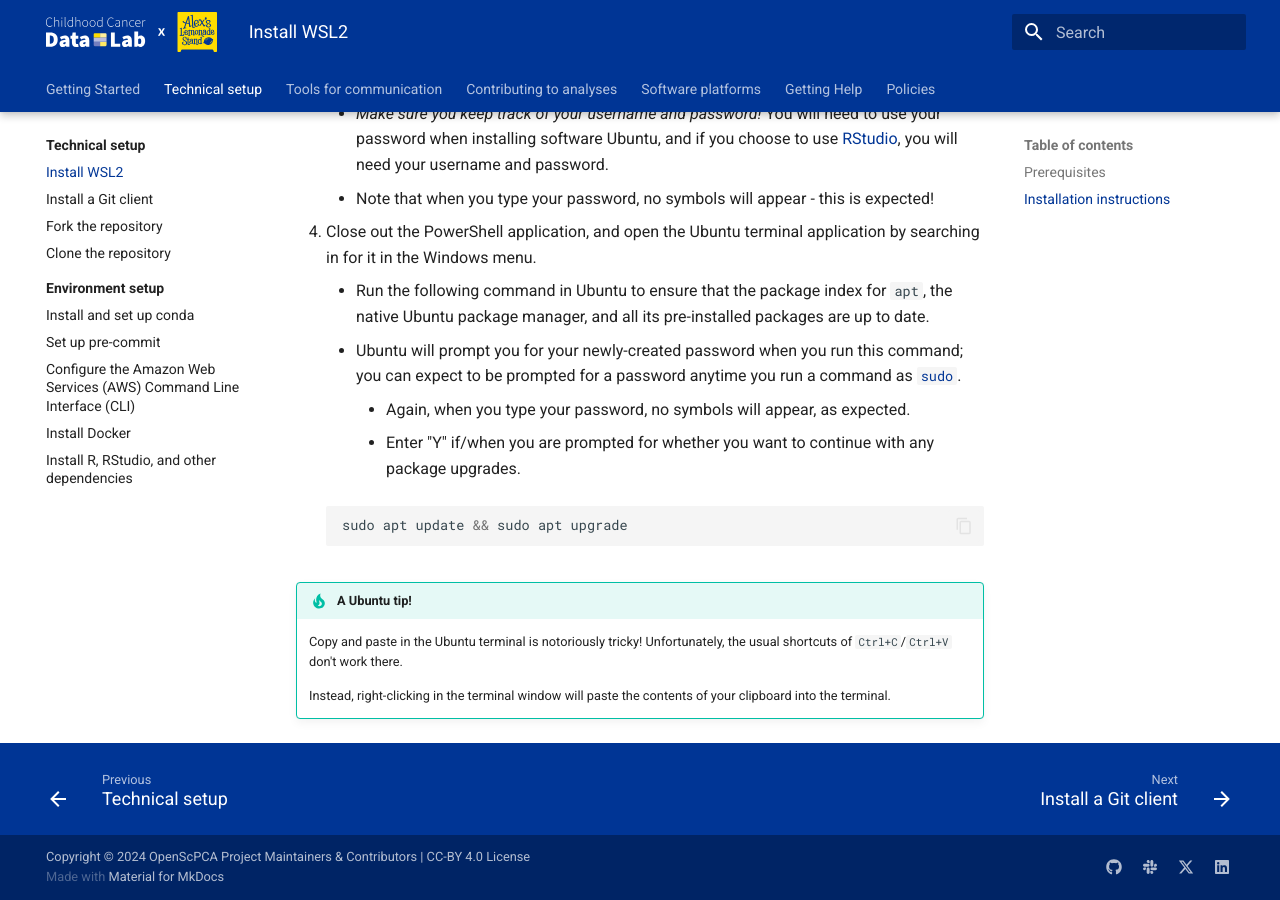
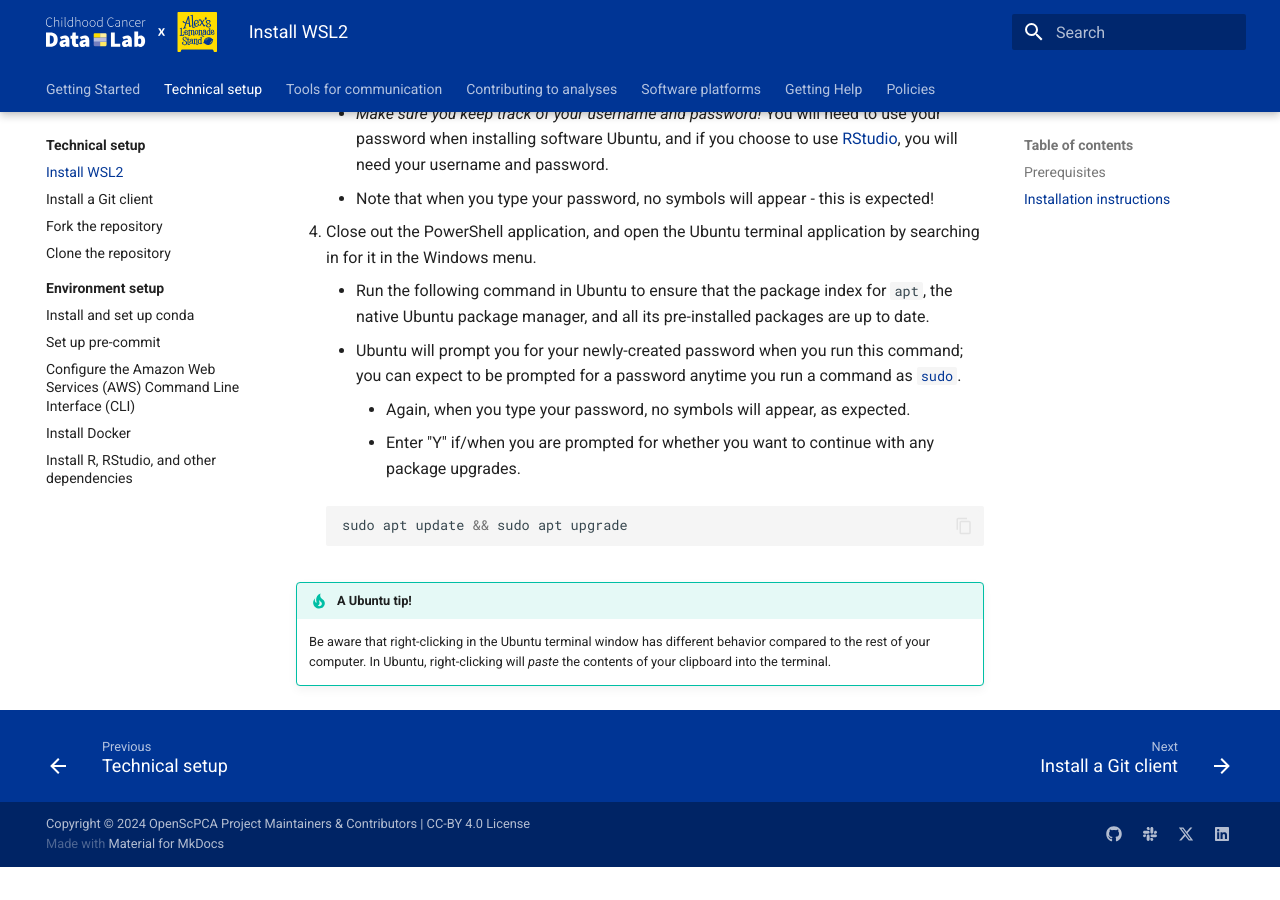
Before and after one commit to AlexsLemonade/OpenScPCA-analysis, an MkDocs documentation site: the page built from docs/technical-setup/install-wsl2.md, in a window 1280 px wide and 900 px high, scrolled down 1298 px. Built offline with MkDocs 1.6.1 and Material for MkDocs 9.7.7, drawn with Linux system fonts in a browser that asks for light colours; after the commit the page ends 2165 px from its top, so only the background shows below that.

Commit message:
update ubuntu tip

```diff
--- a/docs/technical-setup/install-wsl2.md
+++ b/docs/technical-setup/install-wsl2.md
@@ -57,7 +57,5 @@ Open it by clicking "Run as administrator".
 
 
 !!! tip "A Ubuntu tip!"
-    Copy and paste in the Ubuntu terminal is notoriously tricky!
-    Unfortunately, the usual shortcuts of `Ctrl+C`/`Ctrl+V` don't work there.
-
-    Instead, right-clicking in the terminal window will paste the contents of your clipboard into the terminal.
+    Be aware that right-clicking in the Ubuntu terminal window has different behavior compared to the rest of your computer.
+    In Ubuntu, right-clicking will _paste_ the contents of your clipboard into the terminal.
```
